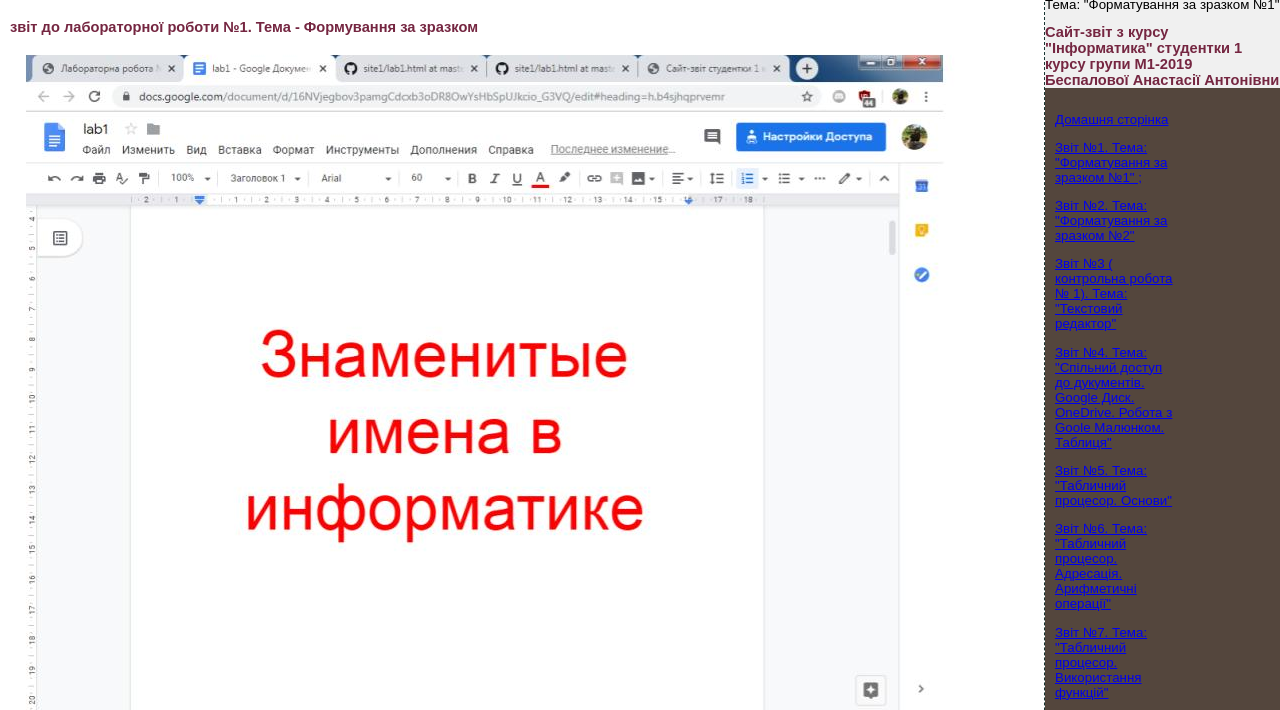
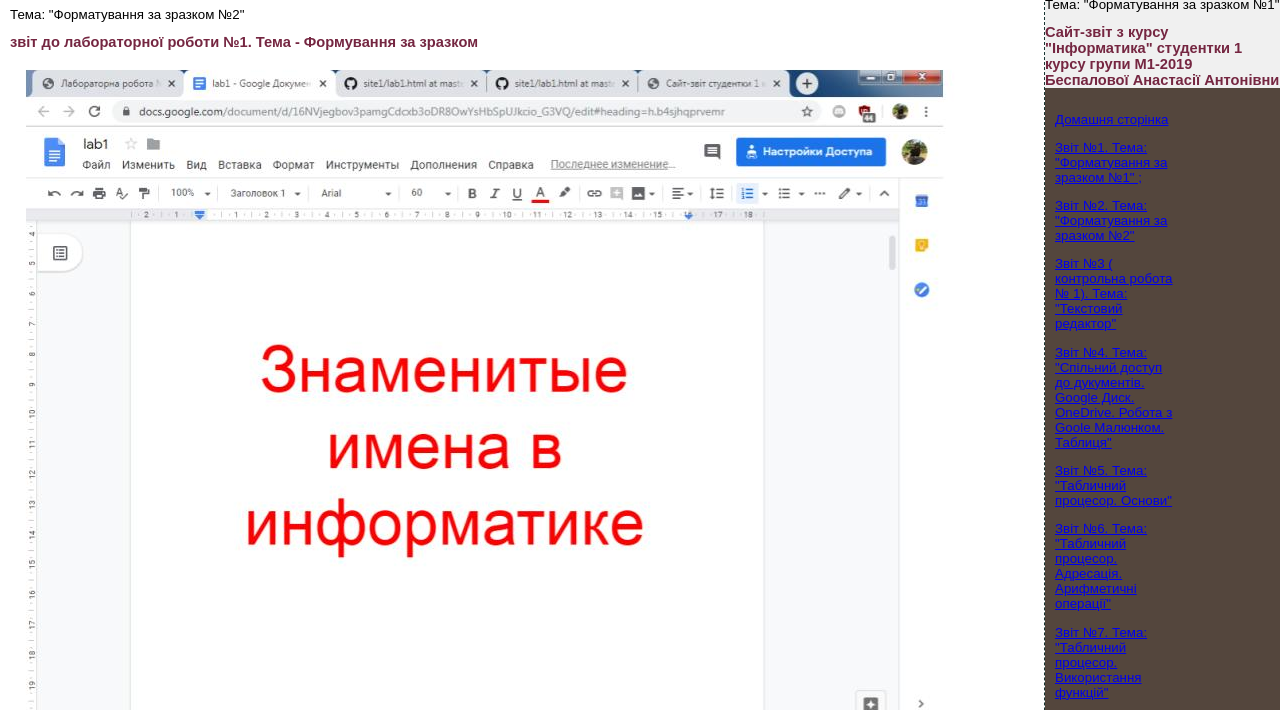
Before and after one commit to NastyaB1/site1, a plain HTML site: page lab1.html in a window 1280 px wide. Shown: the part 50-760 px from the top of the page. Drawn offline with Linux system fonts and the light colour scheme.

Commit message:
Update lab1.html

```diff
--- a/lab1.html
+++ b/lab1.html
@@ -54,7 +54,7 @@ body {
  <body>
   <div id="container">
    <div id="header">Сайт-звіт студентки 1 курсу "Математики"</div>
-   <div id="content">
+   <div id="content">   Тема: "Форматування за зразком №2"
     <h2>звіт до лабораторної роботи №1. Тема - Формування за зразком</h2>
    <p><img src = "Новый рисунок.jpg" alt = "л.р.№1"
     </p>
```
